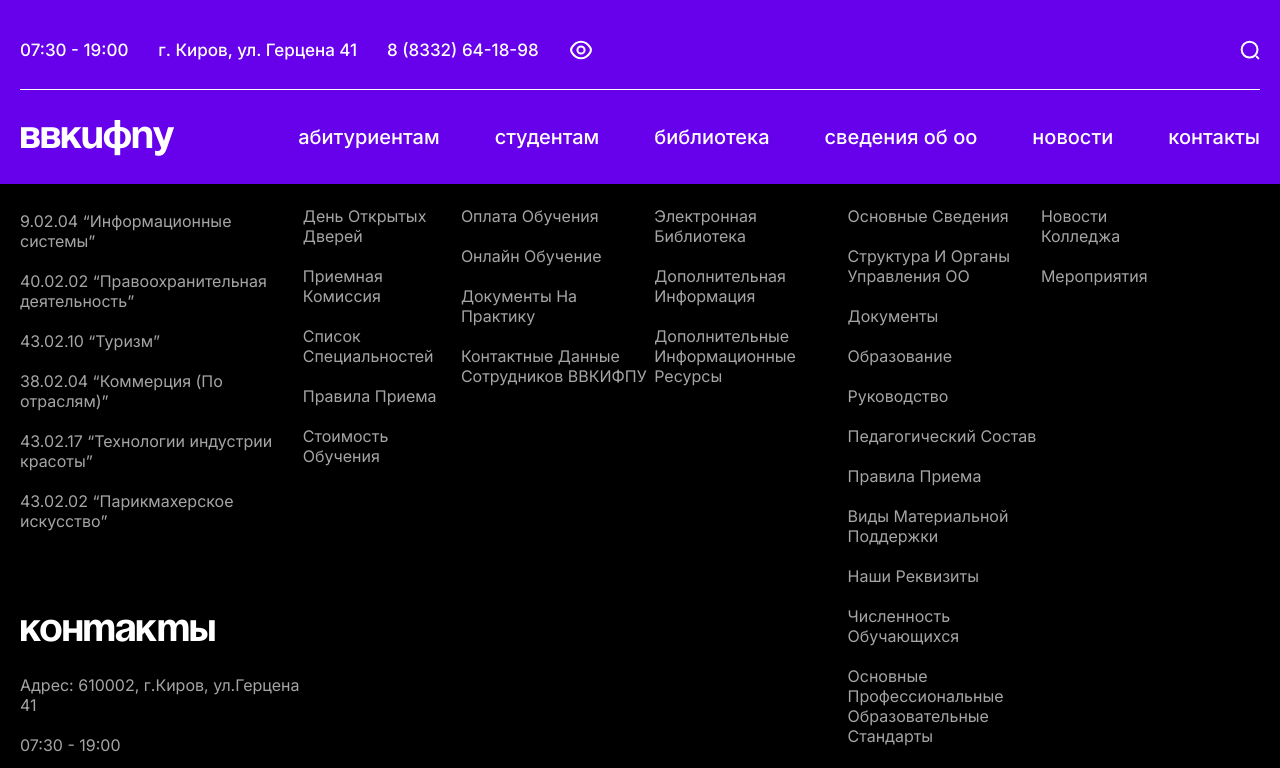
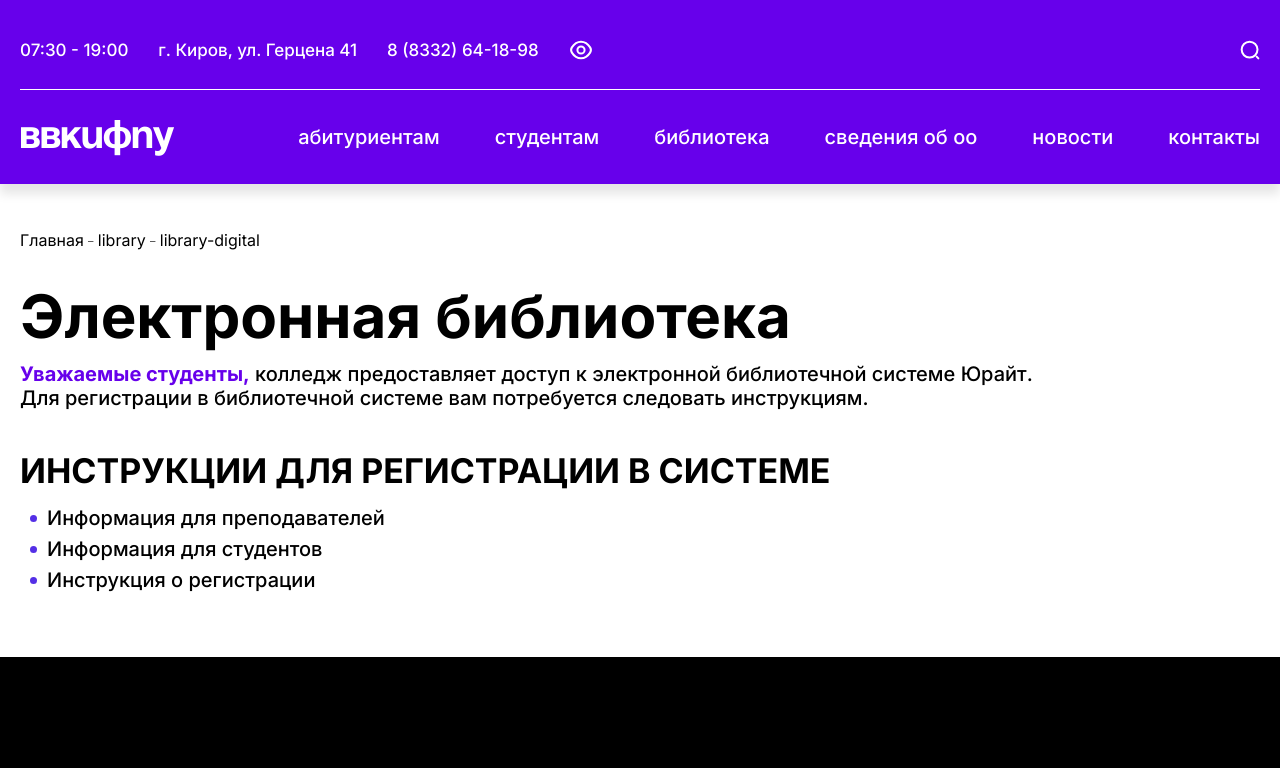
Before and after one commit to andzow/vvkifpu, a Nuxt app: page /library/digital in a window 1280 px wide. Shown: the top 768 px of the page. Built offline with nearby package versions, Linux system fonts and the light colour scheme.

Commit message:
sdfsdfsdfsdf

```diff
--- a/app/router.options.ts
+++ b/app/router.options.ts
@@ -77,5 +77,10 @@ export default <RouterConfig>{
       path: "/students/contacts",
       component: () => import("~/pages/students/contacts.vue"),
     },
+    {
+      name: "Электронная библиотека",
+      path: "/library/digital",
+      component: () => import("~/pages/library/digital.vue"),
+    },
   ],
 };
--- /dev/null
+++ b/components/Library/ViDigital.vue
@@ -0,0 +1,88 @@
+<template>
+  <section class="digital">
+    <div class="digital__container">
+        <UIViBreadcrumbs />
+        <UIViTitle class="digital__title" :settings="true">Электронная библиотека</UIViTitle>
+        <p class="digital__text digital__text_info"><span class="digital__text_special">Уважаемые студенты,</span> колледж предоставляет доступ к электронной библиотечной системе Юрайт.</p>
+        <p class="digital__text">Для регистрации в библиотечной системе вам потребуется следовать инструкциям.</p>
+        <p class="digital__text_name">Инструкции для регистрации в системе</p>
+        <div class="digital__position digital__position_special">
+            <div class="digital__circle"></div>
+            <p class="digital__description">Информация для преподавателей</p>
+        </div>
+        <div class="digital__position">
+            <div class="digital__circle"></div>
+            <p class="digital__description">Информация для студентов</p>
+        </div>
+        <div class="digital__position">
+            <div class="digital__circle"></div>
+            <p class="digital__description">Инструкция о регистрации</p>
+        </div>
+    </div>
+  </section>
+</template>
+
+<script>
+export default {
+
+}
+</script>
+
+<style scoped>
+.digital {
+  width: 100vw;
+  padding-top: 230px;
+  margin-bottom: 65px;
+}
+.digital__container {
+  max-width: 1800px;
+  padding: 0 20px;
+  margin: 0 auto;
+}
+.digital__title {
+  margin-top: 30px;
+}
+.digital__text {
+    font-family: "Inter", sans-serif;
+    font-size: 20px;
+    max-width: 1200px;
+}
+.digital__text_info {
+    margin-top: 10px;
+}
+.digital__text_special {
+    font-family: "Inter", sans-serif;
+    color: #6700eb;
+    font-weight: 700;
+}
+.digital__text_name {
+    font-weight: 700;
+    font-family: "Inter", sans-serif;
+    font-size: 34px;
+    text-transform: uppercase;
+    margin-top: 40px;
+    color: black;
+}
+.digital__position {
+  display: flex;
+  align-items: center;
+}
+.digital__position:not(:last-child) {
+  margin-bottom: 7px;
+}
+.digital__circle {
+  width: 7px;
+  height: 7px;
+  background: var(--violo);
+  border-radius: 5px;
+  margin-right: 10px;
+  margin-left: 10px;
+}
+.digital__description {
+    font-family: "Inter", sans-serif;
+    font-size: 20px;
+}
+.digital__position_special {
+    margin-top: 15px;
+}
+</style>
--- a/components/Students/Support/ViRelief.vue
+++ b/components/Students/Support/ViRelief.vue
@@ -1,7 +1,8 @@
 <template>
   <section class="relief">
     <div class="relief__container">
-      <UIViTitle :settings="true">Виды материальной поддержки</UIViTitle>
+      <UIViBreadcrumbs />
+      <UIViTitle class="relief__title" :settings="true">Виды материальной поддержки</UIViTitle>
       <p class="relief__description relief__description_special">
         Льготы по оплате за обучение (в размере 3%) предоставляются следующим
         категориям граждан.
@@ -37,13 +38,16 @@ export default {};
 <style scoped>
 .relief {
   width: 100vw;
-  margin-top: 80px;
+  padding-top: 230px;
   margin-bottom: 65px;
 }
 .relief__container {
   max-width: 1800px;
   padding: 0 20px;
   margin: 0 auto;
+}
+.relief__title {
+  margin-top: 30px;
 }
 .relief__description {
   font-family: "Inter", sans-serif;
--- /dev/null
+++ b/pages/library/digital.vue
@@ -0,0 +1,15 @@
+<template>
+  <div>
+    <LibraryViDigital/>
+  </div>
+</template>
+
+<script>
+export default {
+
+}
+</script>
+
+<style>
+
+</style>
--- /dev/null
+++ b/pages/library/index.vue
@@ -0,0 +1,15 @@
+<template>
+  <div>
+
+  </div>
+</template>
+
+<script>
+export default {
+
+}
+</script>
+
+<style>
+
+</style>
```
